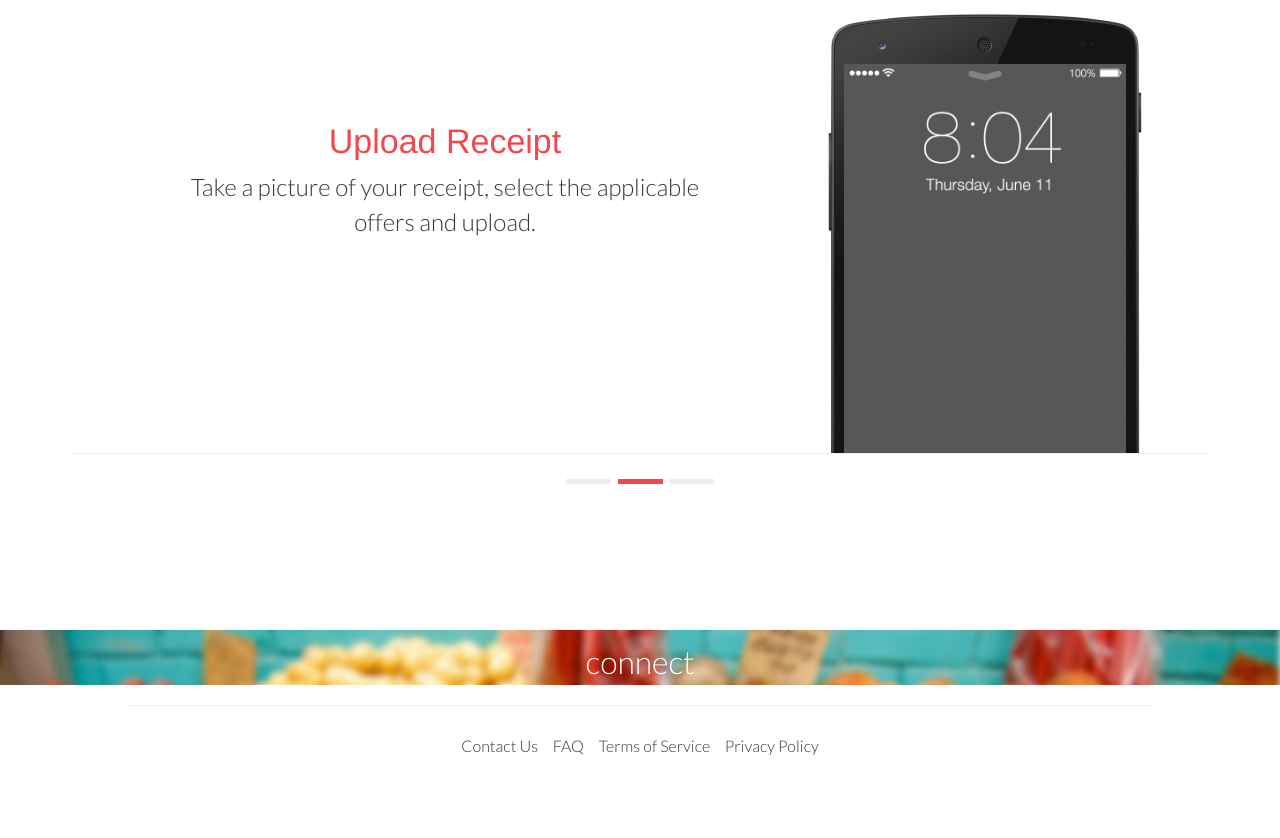
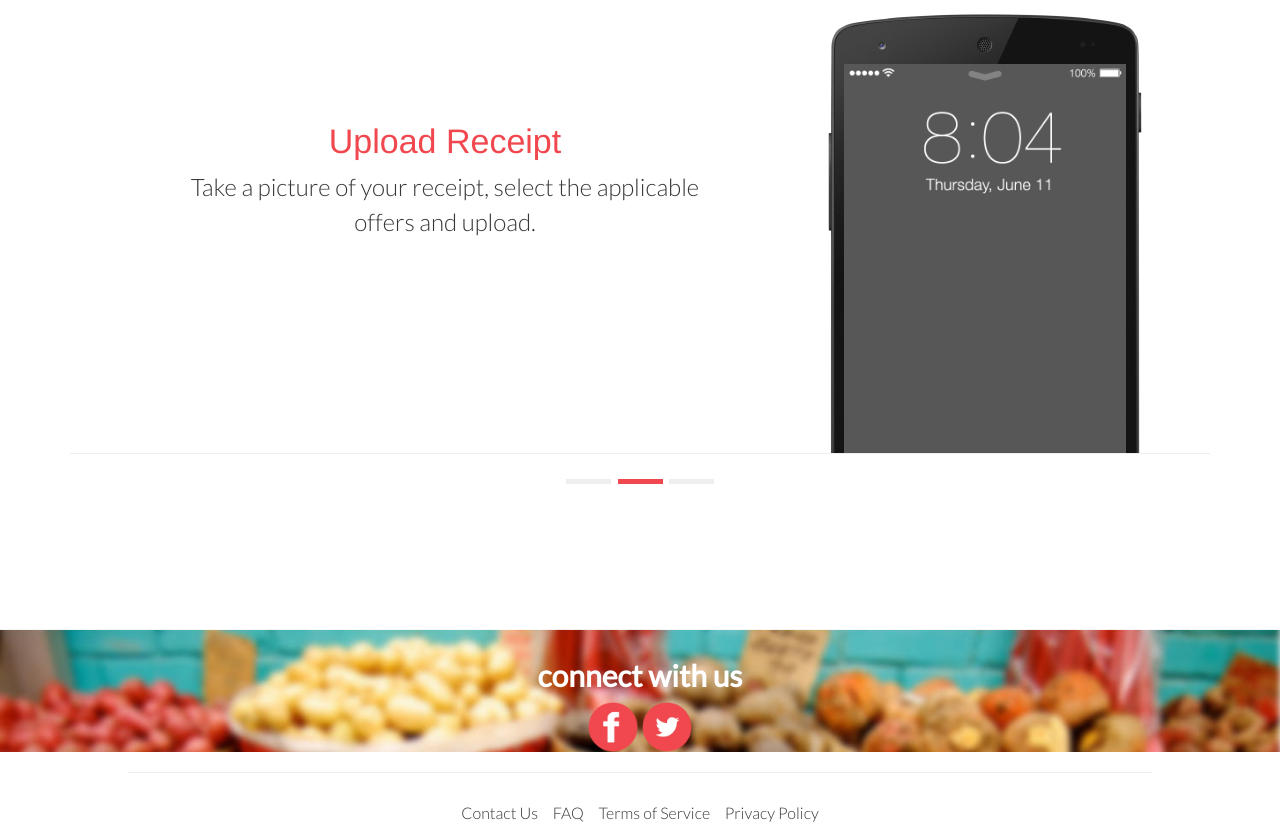
Before and after one commit to cartperk/cartperk.github.io, a plain HTML site: page index.html in a window 1280 px wide. Shown: the part 1820-2658 px from the top of the page. Before the commit the page ends 2590 px from the top, so only its background shows below. Drawn offline with Linux system fonts and the light colour scheme.

Commit message:
* Social icons

```diff
--- a/index.html
+++ b/index.html
@@ -167,9 +167,9 @@
 		<div class="container">
 			<div class="row">
 				<div class="col-md-12">
-					<span style="font-size:32px">connect</span>
-					<a href="http://www.facebook.com/cartperk" class="icon-facebook"></a>
-					<a href="http://www.facebook.com/cartperk" class="icon-twitter"></a>
+	  			  	<h2>connect with us</h2>
+					<a href="https://www.facebook.com/cartperk"><img alt="Facebook" class="social-icon" src="img/facebook.png" height="50" width="50"></a>
+					<a href="https://twitter.com/cartperk"><img alt="Twitter" class="social-icon" src="img/twitter.png" height="50" width="50"></a>
 				</div>
 			</div>
 		</div>
```
Also changed, not shown: img/facebook.png (added), img/twitter.png (added).
